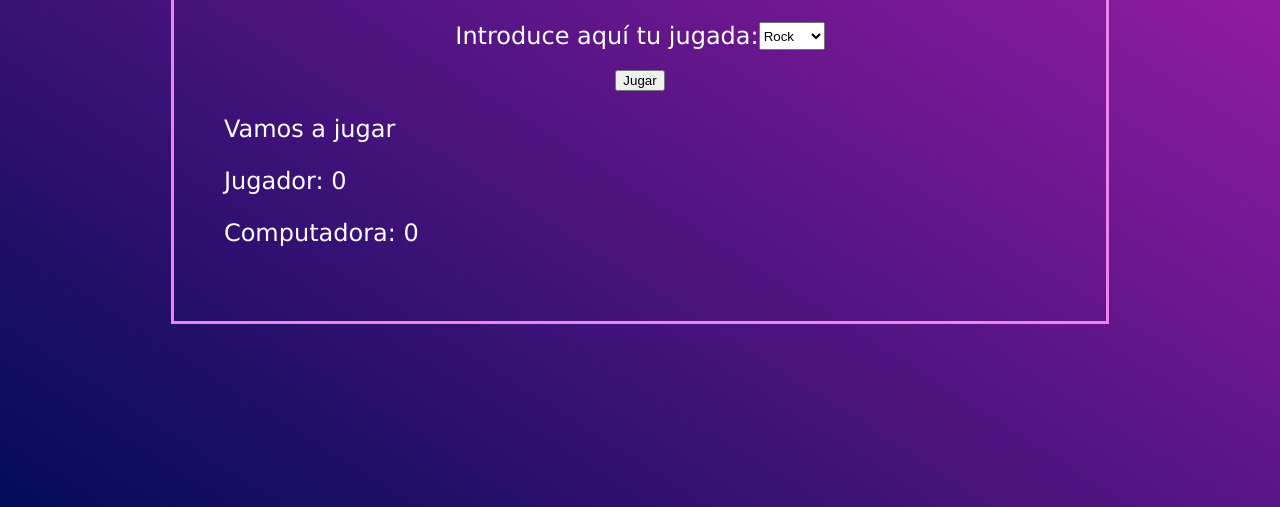
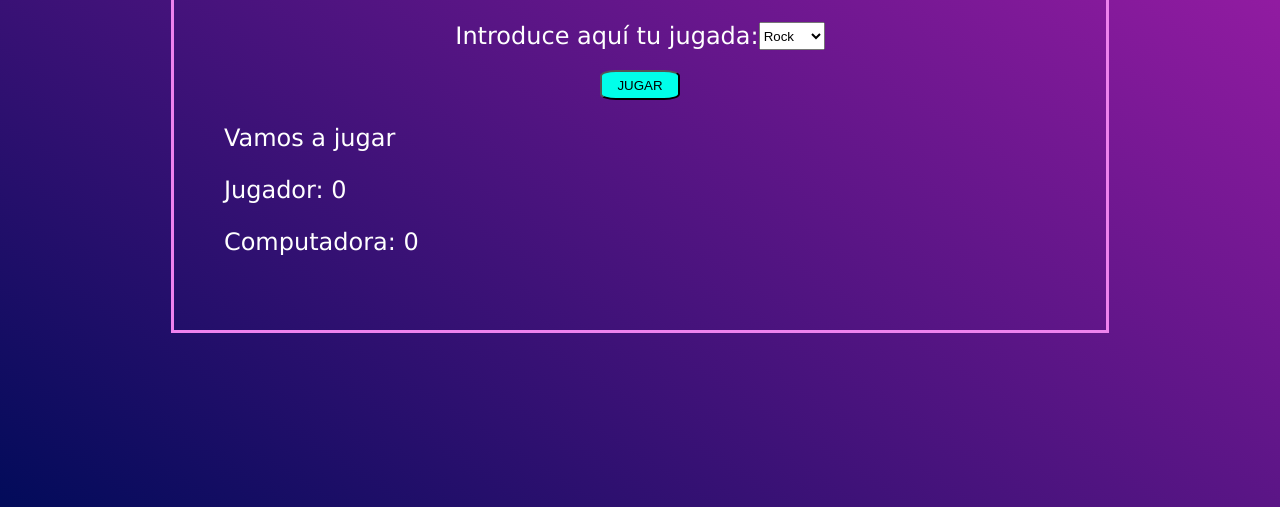
Before and after one commit to Adalab/modulo-2-evaluacion-intermedia-NataliaaJN, a plain HTML site: page index.html in a window 1280 px wide. Shown: the part 309-816 px from the top of the page. Drawn offline with Linux system fonts and the light colour scheme.

Commit message:
update  style

```diff
--- a/styles/main.css
+++ b/styles/main.css
@@ -36,6 +36,16 @@
         display: flex;
         justify-content: center;
     }
+
+    .btnPlay{
+        width: 80px;
+        height: 30px;
+        border-radius: 20%;
+        text-transform: uppercase;
+        background-color: rgb(0, 255, 234);
+        cursor: pointer;
+        transition: all 1s ease;
+    }
     @media(min-width: 768px){
         .body{
         font-size: 18px;}
```
